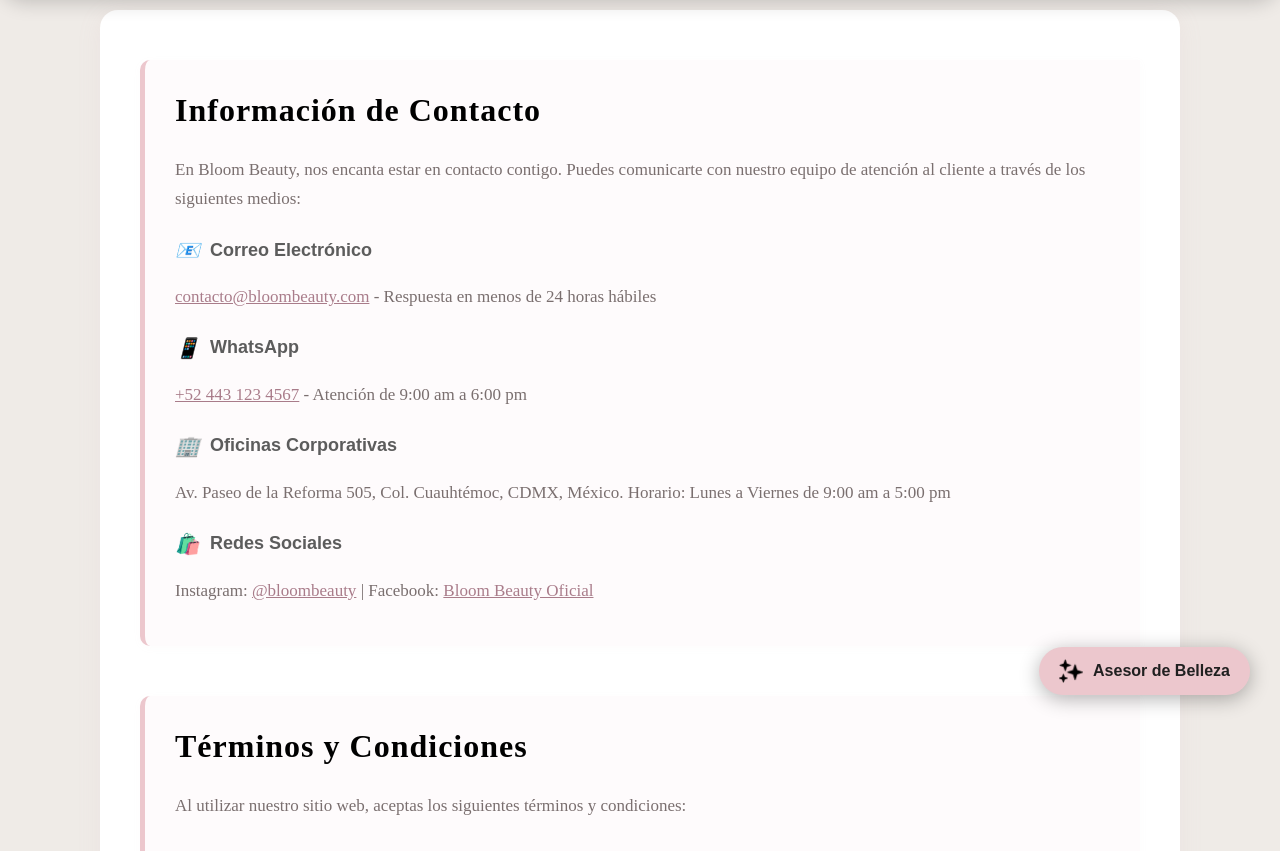
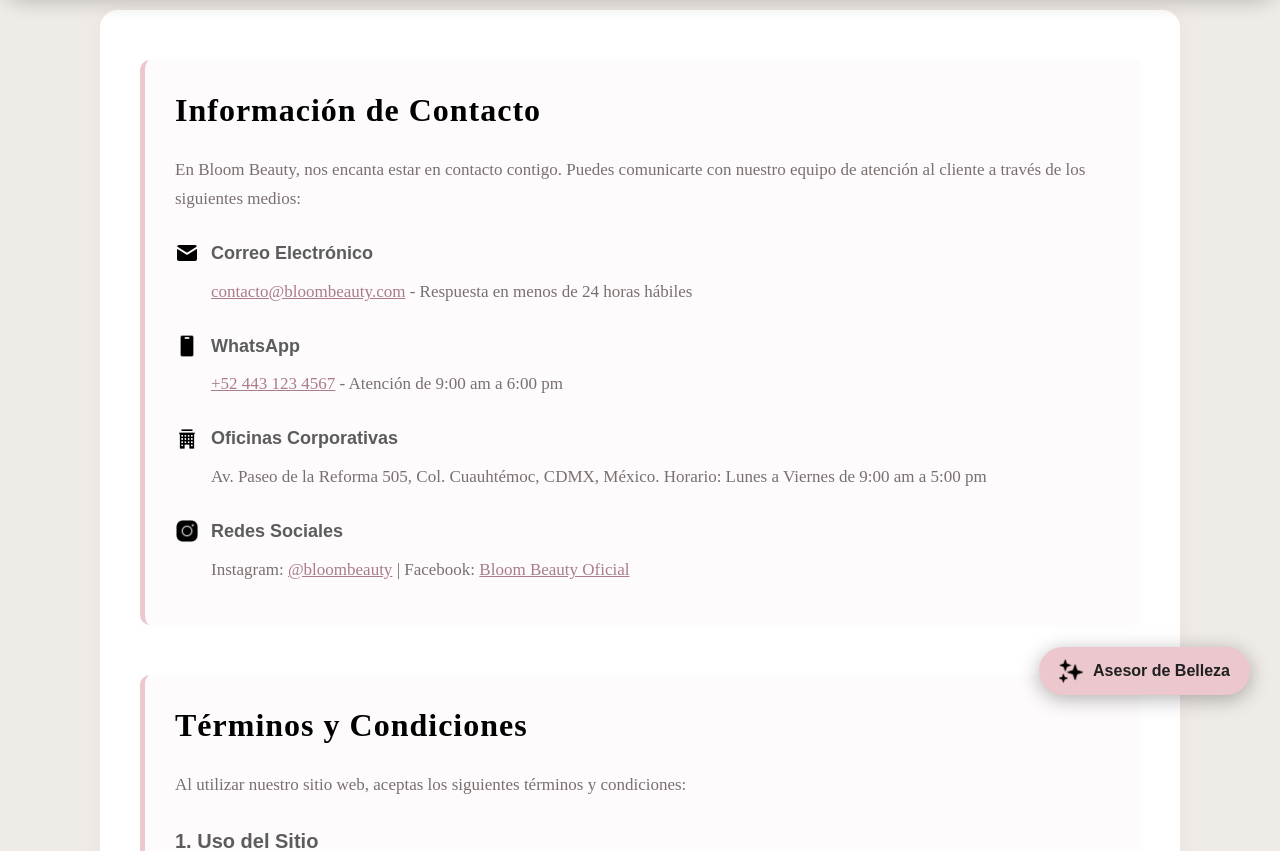
Before and after one commit to FuckingGodRoque/Bloom-Beauty, a PHP site: page /bloombeauty/politica.html in a window 1280 px wide. Shown: the part 80-931 px from the top of the page. Run offline with PHP 8.4, Linux system fonts and the light colour scheme.

Commit message:
Implementar funcionalidades del carrito y agregar asistente de belleza interactivo; actualizar estilos de contacto y añadir iconos.

```diff
--- a/estiloCarrito.css
+++ b/estiloCarrito.css
@@ -521,6 +521,7 @@ footer p {
     font-size: 24px;
     font-family: bludhaven;
 }
+
 .chat-header img {
     width: 20px;
     height: 20px;
--- a/estiloPolitica.css
+++ b/estiloPolitica.css
@@ -83,20 +83,52 @@ body {
     color: #7a6f6f;
 }
 
-.contacto-detalle {
-    margin-top: 20px;
-}
-
+/* Estilos para los iconos de contacto */
 .contacto-detalle h3 {
+    display: flex;
+    align-items: center;
+    gap: 12px;
     font-size: 18px;
     margin: 20px 0 8px 0;
-    display: flex;
-    align-items: center;
-    gap: 10px;
+    color: #5c5c5c;
 }
 
 .icono-contacto {
-    font-size: 20px;
+    display: inline-flex;
+    align-items: center;
+    justify-content: center;
+    width: 24px; /* Tamaño fijo para todos los iconos */
+    height: 24px; /* Tamaño fijo para todos los iconos */
+}
+
+.icono-contacto img {
+    width: 100%; /* Asegura que la imagen ocupe todo el espacio del contenedor */
+    height: 100%; /* Asegura que la imagen ocupe todo el espacio del contenedor */
+    object-fit: contain; /* Mantiene la proporción de la imagen */
+}
+
+/* Ajustes para el texto junto a los iconos */
+.contacto-detalle h3 {
+    font-family: 'Safira March Personal Use Only', sans-serif;
+    font-size: 18px;
+    margin: 25px 0 10px 0;
+}
+
+.contacto-detalle p {
+    margin-left: 36px; /* 24px del icono + 12px de gap */
+    margin-top: 5px;
+    margin-bottom: 15px;
+}
+
+/* Estilos para los enlaces de contacto */
+.contacto-detalle a {
+    color: #a97c8a;
+    text-decoration: underline;
+    transition: color 0.3s ease;
+}
+
+.contacto-detalle a:hover {
+    color: #d4a6b0;
 }
 
 /* Responsive */
@@ -138,6 +170,15 @@ body {
     .politica-section p, .politica-section a {
         font-size: 15px;
     }
+
+    .icono-contacto {
+        width: 20px;
+        height: 20px;
+    }
+
+    .contacto-detalle p {
+        margin-left: 32px; /* 20px del icono + 12px de gap */
+    }
 }
 
 @media (max-width: 400px) {
--- a/index.html
+++ b/index.html
@@ -26,7 +26,7 @@
                     <input type="text" id="search-bar" class="search-bar" placeholder="Buscar...">
                     <img src="Recursos/BtnSearch.png" alt="Buscar" class="icon" id="search-icon">
                 </div>
-               <a href="estiloCarrito.css" class="icon-link">
+               <a href="carrito.html" class="icon-link">
   <img src="Recursos/BtnCarrito.png" alt="Carrito" class="icon" id="btn-carrito">
 </a>
                 <img src="Recursos/BtnPerfil.png" alt="Perfil" class="icon btn-user" id="btn-perfil">
--- a/politica.html
+++ b/politica.html
@@ -50,16 +50,16 @@
             <p>En Bloom Beauty, nos encanta estar en contacto contigo. Puedes comunicarte con nuestro equipo de atención al cliente a través de los siguientes medios:</p>
 
             <div class="contacto-detalle">
-                <h3><i class="icono-contacto">📧</i> Correo Electrónico</h3>
+                <h3><i class="icono-contacto"><img src="Recursos/correo.png"></i> Correo Electrónico</h3>
                 <p><a href="mailto:contacto@bloombeauty.com">contacto@bloombeauty.com</a> - Respuesta en menos de 24 horas hábiles</p>
 
-                <h3><i class="icono-contacto">📱</i> WhatsApp</h3>
+                <h3><i class="icono-contacto"><img src="Recursos/iphone.png"></i> WhatsApp</h3>
                 <p><a href="https://wa.me/524431234567">+52 443 123 4567</a> - Atención de 9:00 am a 6:00 pm</p>
 
-                <h3><i class="icono-contacto">🏢</i> Oficinas Corporativas</h3>
+                <h3><i class="icono-contacto"><img src="Recursos/oficina.png"></i> Oficinas Corporativas</h3>
                 <p>Av. Paseo de la Reforma 505, Col. Cuauhtémoc, CDMX, México. Horario: Lunes a Viernes de 9:00 am a 5:00 pm</p>
 
-                <h3><i class="icono-contacto">🛍️</i> Redes Sociales</h3>
+                <h3><i class="icono-contacto"><img src="Recursos/instagram.png"></i> Redes Sociales</h3>
                 <p>Instagram: <a href="https://instagram.com/bloombeauty">@bloombeauty</a> | Facebook: <a href="https://facebook.com/bloombeauty">Bloom Beauty Oficial</a></p>
             </div>
         </section>
```
Also changed, not shown: carrito.html (+27 -0 lines), Recursos/correo.png (added), Recursos/instagram.png (added), Recursos/iphone.png (added), Recursos/oficina.png (added).
